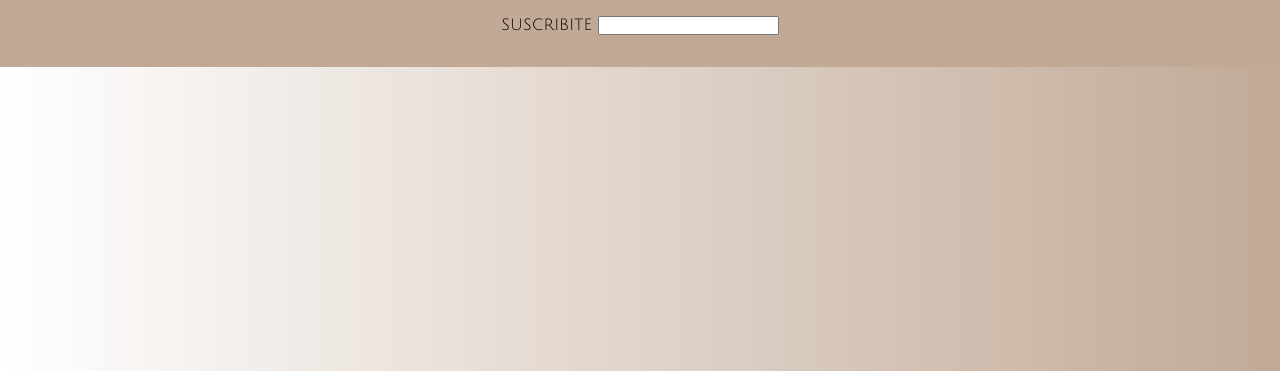
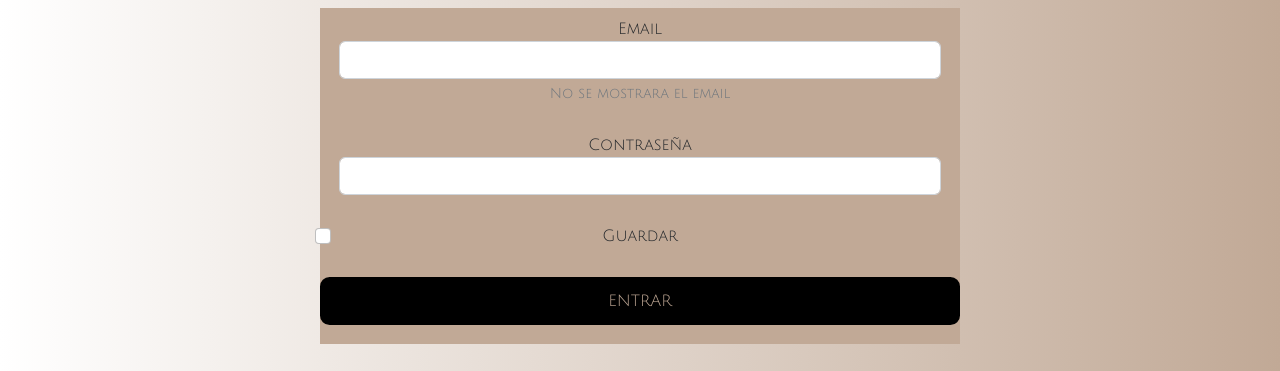
Before and after one commit to aylenirigoyen/sass, a plain HTML site: page pages/cuenta.html in a window 1280 px wide. Shown: the part 149-520 px from the top of the page. Drawn offline with nearby package versions, Linux system fonts and the light colour scheme.

Commit message:
agregando boostrap

```diff
--- a/pages/cuenta.html
+++ b/pages/cuenta.html
@@ -1,15 +1,20 @@
 <!DOCTYPE html>
 <html lang="es">
+
 <head>
     <meta charset="UTF-8">
     <meta http-equiv="X-UA-Compatible" content="IE=edge">
     <meta name="viewport" content="width=device-width, initial-scale=1.0">
+    <link href="https://cdn.jsdelivr.net/npm/bootstrap@5.2.0/dist/css/bootstrap.min.css" rel="stylesheet"
+        integrity="sha384-gH2yIJqKdNHPEq0n4Mqa/HGKIhSkIHeL5AyhkYV8i59U5AR6csBvApHHNl/vI1Bx" crossorigin="anonymous">
+    crossorigin="anonymous"></script>
     <link rel="stylesheet" href="../assets/style/style.css">
     <link rel="preconnect" href="https://fonts.googleapis.com">
     <link rel="preconnect" href="https://fonts.gstatic.com" crossorigin>
     <link href="https://fonts.googleapis.com/css2?family=Julius+Sans+One&display=swap" rel="stylesheet">
     <title>CUENTA</title>
 </head>
+
 <body>
     <h1 id="tituloPrincipal">FIORE</h1>
     <nav>
@@ -23,7 +28,27 @@
     </nav>
 </body>
 
-<main>
+<main class="formulario">
+    <form>
+        <div class="formularioDiv">
+          <label for="exampleInputEmail1" class="label">Email </label>
+          <input type="email" class="form-control" id="exampleInputEmail1" aria-describedby="emailHelp">
+          <div id="emailHelp" class="form-text">No se mostrara el email</div>
+        </div>
+        <div class="formularioDiv">
+          <label for="exampleInputPassword1" class="label">Contraseña</label>
+          <input type="password" class="form-control" id="exampleInputPassword1">
+        </div>
+        <div class="formularioDiv form-check">
+          <input type="checkbox" class="form-check-input" id="exampleCheck1">
+          <label class="label" for="exampleCheck1">Guardar</label>
+        </div>
+        <button  type="submit" class="formularioBotones">Entrar</button>
+      </form>
+
+    <script src="https://cdn.jsdelivr.net/npm/bootstrap@5.2.0/dist/js/bootstrap.min.js"
+        integrity="sha384-ODmDIVzN+pFdexxHEHFBQH3/9/vQ9uori45z4JjnFsRydbmQbmL5t1tQ0culUzyK"
+        crossorigin="anonymous"></script>
 
 </main>
 
@@ -34,4 +59,5 @@
         <input type="text" name="suscribite">
     </div>
 </footer>
+
 </html>
```
Also changed, not shown: index.html (+12 -2 lines), 1 other file.
